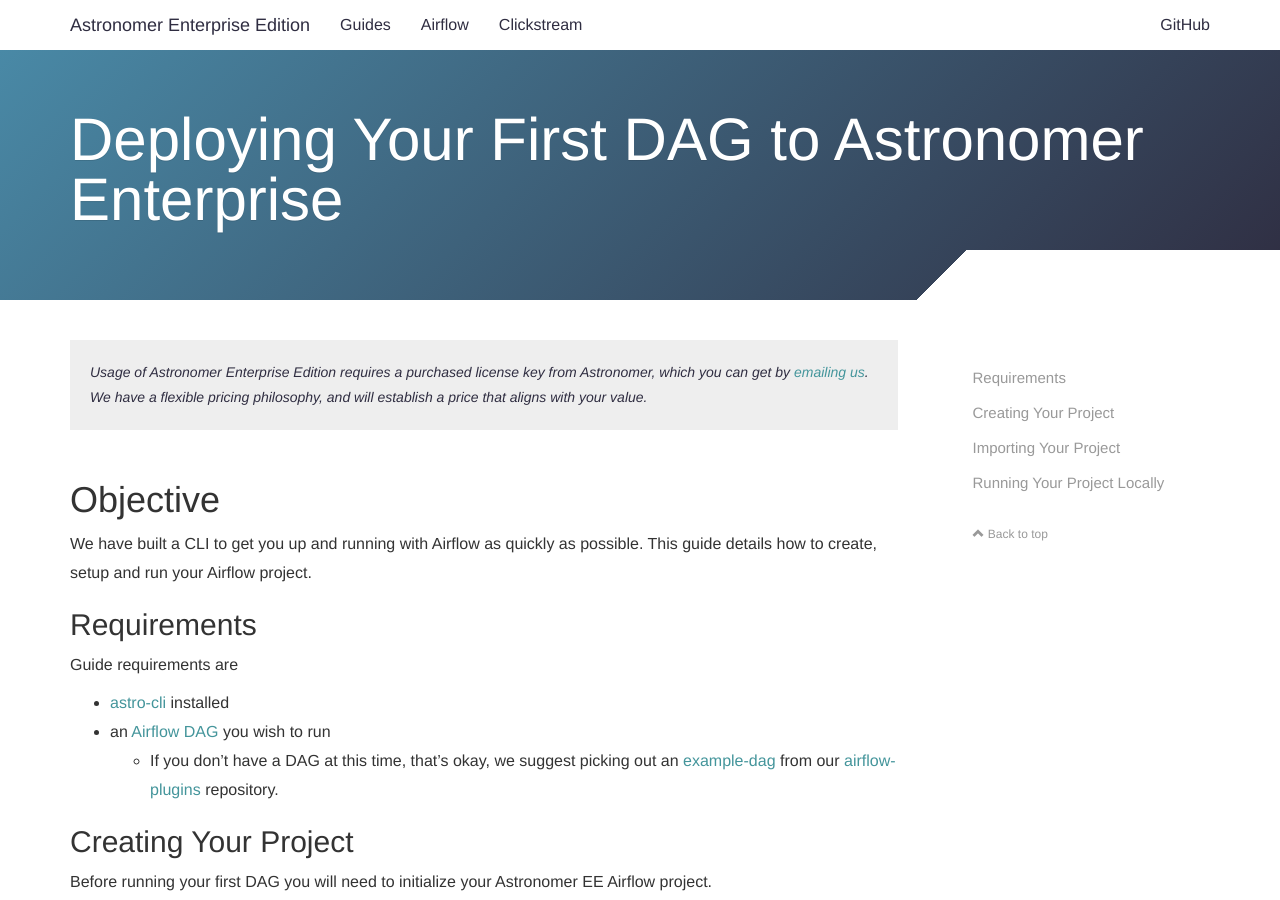
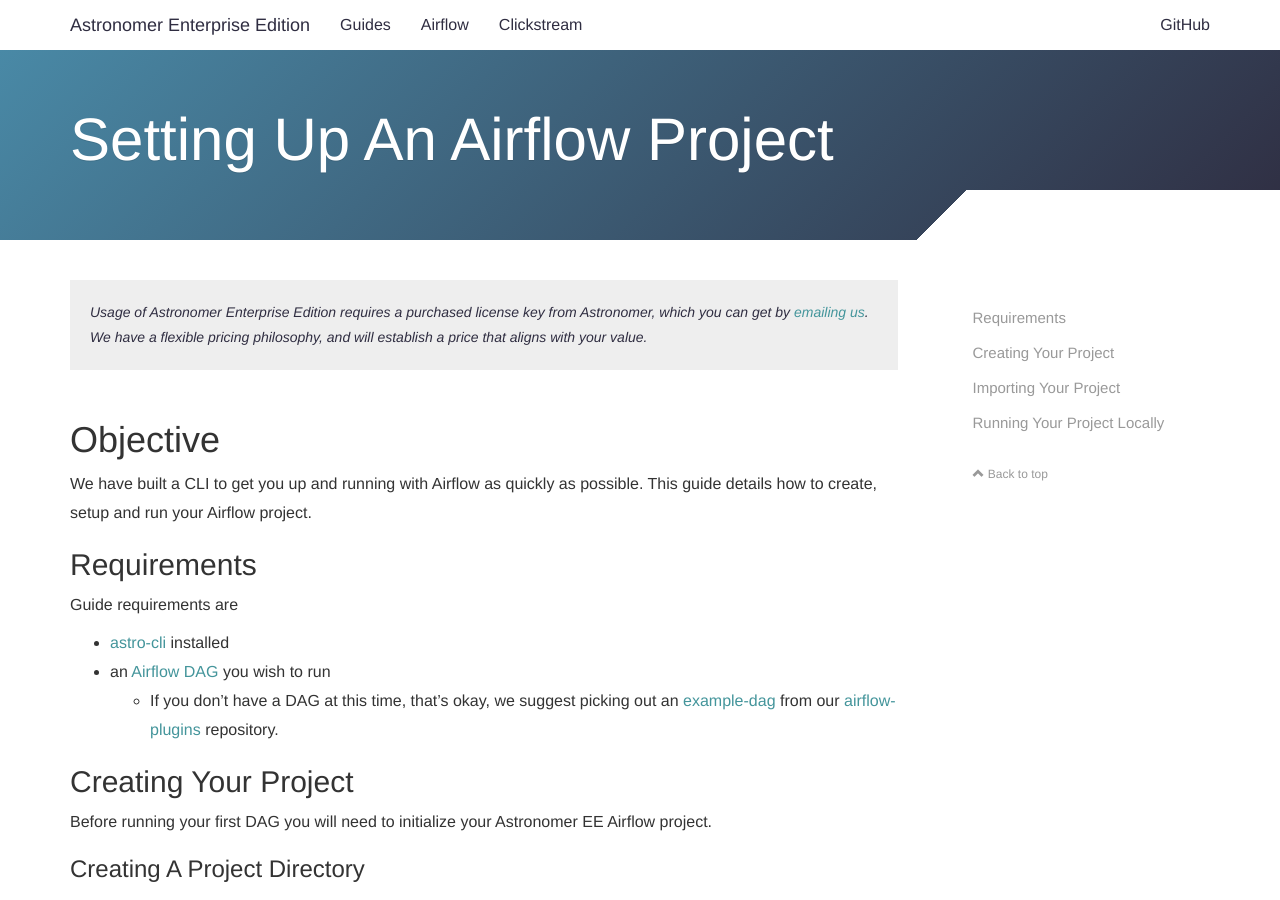
Before and after one commit to skynet/astronomer-ee, a Jekyll site: the page built from docs/pages/guides/creating-an-airflow-project.md, in a window 1280 px wide and 900 px high. Built offline with Jekyll 4.4.1, drawn with Linux system fonts in a browser that asks for light colours; nearby versions of some CDN libraries; comment, search, counter and statistics services are not loaded.

Commit message:
Fix title

```diff
--- a/docs/pages/guides/creating-an-airflow-project.md
+++ b/docs/pages/guides/creating-an-airflow-project.md
@@ -1,6 +1,6 @@
 ---
 layout: page
-title: Deploying Your First DAG to Astronomer Enterprise
+title: Setting Up An Airflow Project
 permalink: /guides/creating-an-airflow-project/
 hide: true
 ---
```
